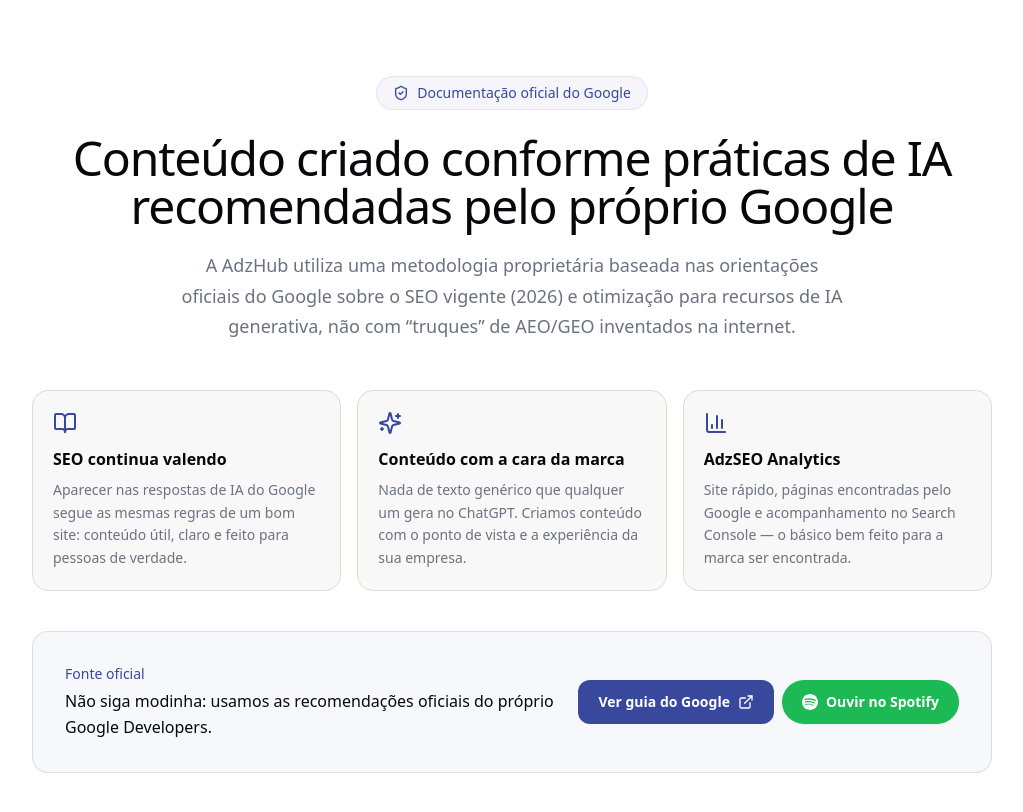
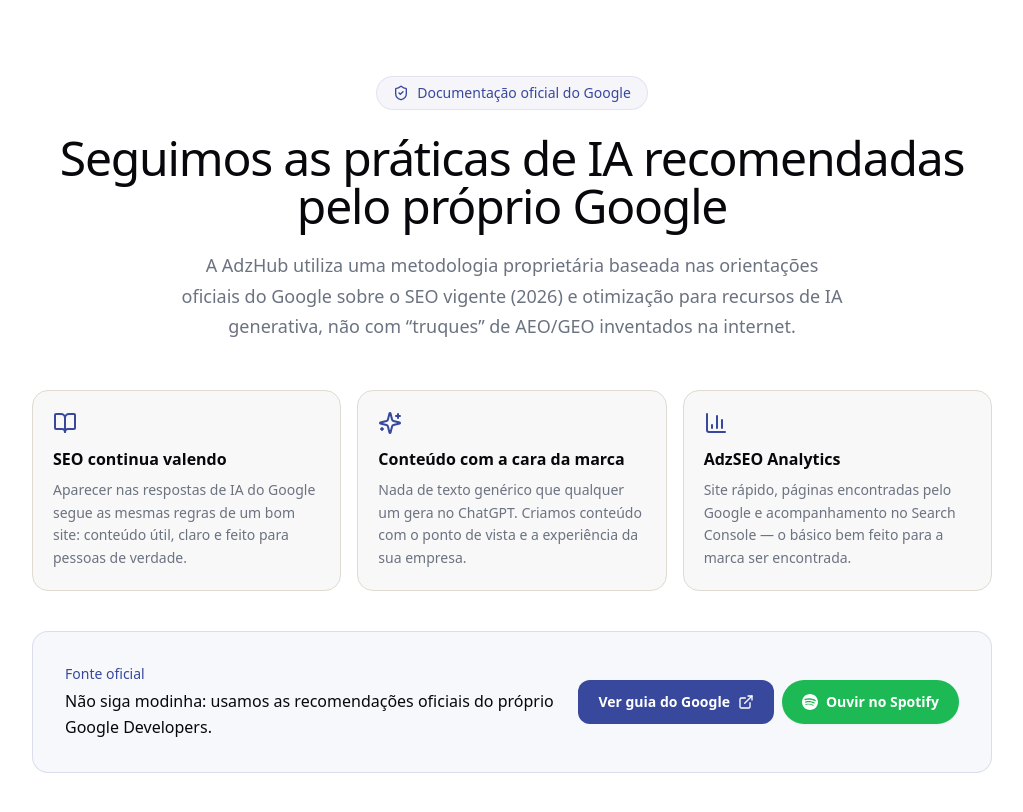
Before and after one commit to spotmkt/adzhub-lp, a React (Vite) app: page /seo in a window 1280 px wide. Shown: the part 2680-3492 px from the top of the page, without its empty margins (128-1151 px from the left). Built offline with nearby package versions, Linux system fonts and the light colour scheme.

Commit message:
Update FinestraLanding component text for improved clarity and alignment with Google AI practices
- Revised the heading to better reflect adherence to Google's recommended AI practices.
- Enhanced content clarity to improve user understanding of AdzHub's methodology.

```diff
--- a/src/pages/FinestraLanding.tsx
+++ b/src/pages/FinestraLanding.tsx
@@ -198,7 +198,7 @@ export default function FinestraLanding() {
               Documentação oficial do Google
             </div>
             <h2 className="text-3xl sm:text-4xl md:text-5xl font-medium leading-[110%] tracking-tight text-[#08080C] mb-5">
-              Conteúdo criado conforme práticas de IA recomendadas pelo próprio Google
+              Seguimos as práticas de IA recomendadas pelo próprio Google
             </h2>
             <p className="mx-auto hidden max-w-2xl text-base leading-relaxed text-[#6B7280] md:block md:text-lg md:leading-[170%]">
               A AdzHub utiliza uma metodologia proprietária baseada nas orientações oficiais do Google sobre o SEO
```
